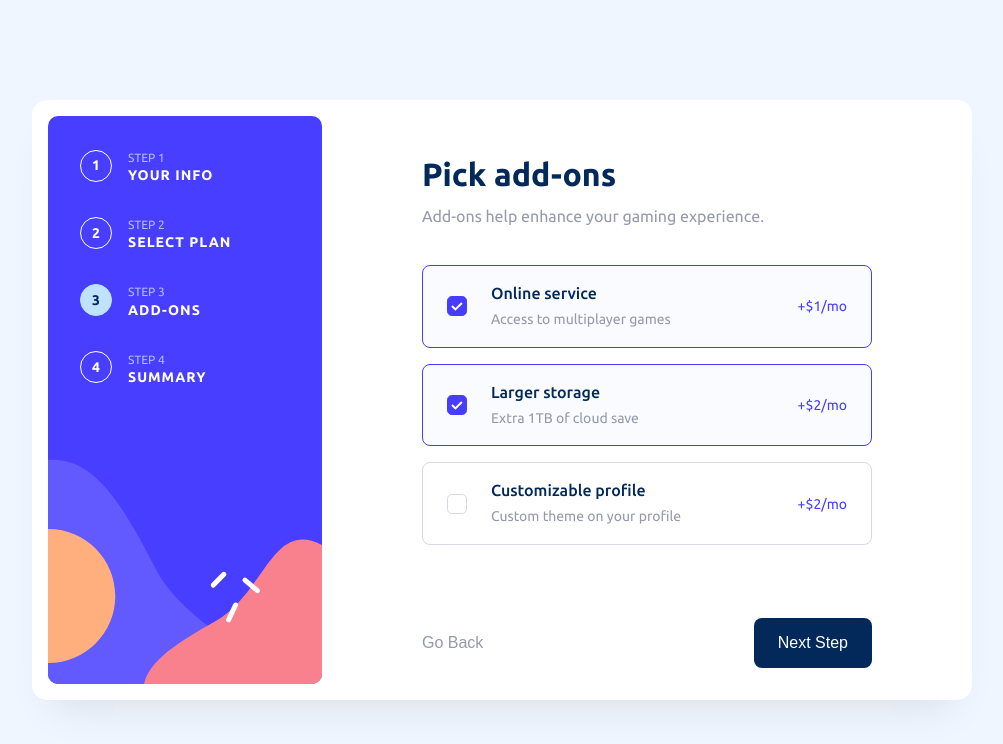
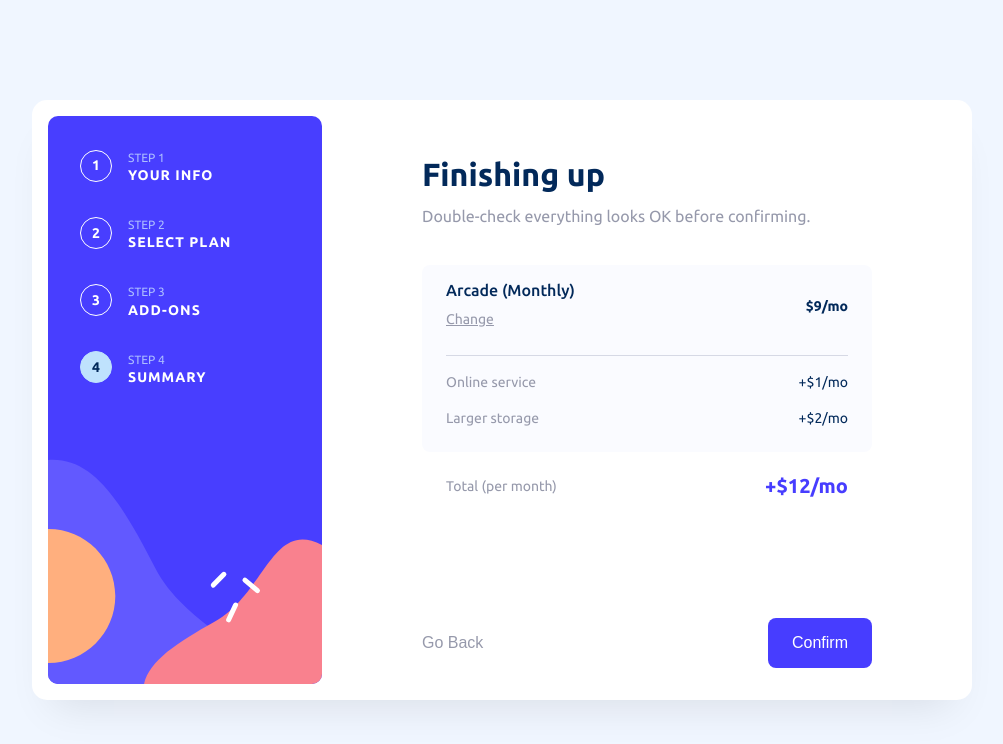
Before and after one commit to Anton-Vlad/multi-step-form-main, a Vue app: page / in a window 1280 px wide. Shown: the top 744 px of the page, without its empty margins (138-1141 px from the left). Built offline with nearby package versions, Linux system fonts and the light colour scheme.

Commit message:
Step 4 - done 100%

```diff
--- a/src/assets/main.css
+++ b/src/assets/main.css
@@ -6,6 +6,7 @@
 @import './scss/steps.scss';
 @import './scss/plans.scss';
 @import './scss/addons.scss';
+@import './scss/preview.scss';
 
 #app {
   margin: 0 auto;
@@ -24,6 +25,15 @@ h1 {
   color: var(--marine-blue);
 }
 
+h3 {
+  font-size: 0.875rem;
+  font-style: normal;
+  font-weight: 500;
+  line-height: normal;
+  margin-bottom: 7px;
+  color: var(--color-heading);
+}
+
 .error-text {
   color: var(--strawberry-red);
   font-size: 0.875rem;
@@ -32,11 +42,20 @@ h1 {
   line-height: normal;
 }
 
+.app-link {
+  font-size: 0.875rem;
+  font-style: normal;
+  font-weight: 400;
+  line-height: 1.25rem;
+  text-decoration-line: underline;
+  color: var(--color-text);
+  transition: 0.2s color ease-in-out;
+}
 
 
 @media (hover: hover) {
   a:hover {
-    background-color: hsla(160, 100%, 37%, 0.2);
+    color: var(--purplish-blue);
   }
 }
 
@@ -52,4 +71,8 @@ h1 {
     margin: 0 0 0.69rem 0;
     font-size: 2rem;
   }
+
+  h3 {
+    font-size: 1rem;
+  }
 }
--- a/src/assets/scss/addons.scss
+++ b/src/assets/scss/addons.scss
@@ -55,12 +55,7 @@
         }
 
         .addon__name {
-            font-size: 1rem;
-            font-style: normal;
-            font-weight: 500;
-            line-height: normal;
             margin-bottom: 3px;
-            color: var(--color-heading);
         }
 
         .addon__description {
--- a/src/assets/scss/plans.scss
+++ b/src/assets/scss/plans.scss
@@ -29,15 +29,6 @@
         .plan__icon {
             display: flex;
             height: 2.5rem;
-        }
-
-        .plan__title {
-            font-size: 1rem;
-            font-style: normal;
-            font-weight: 500;
-            line-height: normal;
-            margin-bottom: 7px;
-            color: var(--color-heading);
         }
 
         .plan__price {
--- /dev/null
+++ b/src/assets/scss/preview.scss
@@ -0,0 +1,91 @@
+.preview-plan {
+    padding: 1rem;
+    border-radius: 0.5rem;
+    background-color: var(--alabaster);
+
+    .preview-plan__item {
+        display: flex;
+        justify-content: space-between;
+        align-items: center;
+        padding-top: 0.75rem;
+
+        &.preview-plan-selected {
+            padding-top: 0;
+            padding-bottom: 0.75rem;
+            border-bottom: 1px solid var(--color-border);
+
+            .preview-plan__item-price {
+                font-weight: 700;
+            }
+        }
+
+        .preview-plan__item-title {
+            span {
+                text-transform: capitalize;
+                font: inherit
+            }
+        }
+
+        .preview-plan__item-text {
+            font-size: 0.875rem;
+            font-style: normal;
+            font-weight: 400;
+            line-height: 1.25rem;
+            color: var(--color-text);
+        }
+
+        .preview-plan__item-price {
+            text-align: right;
+            font-size: 0.875rem;
+            font-style: normal;
+            font-weight: 400;
+            line-height: 1.25rem;
+            color: var(--marine-blue);
+        }
+    }
+}
+
+.preview-total {
+    display: flex;
+    justify-content: space-between;
+    align-items: center;
+    padding: 1rem;
+
+    .preview-total__text {
+        font-size: 0.875rem;
+        font-style: normal;
+        font-weight: 400;
+        line-height: 1.25rem;
+        color: var(--color-text);
+    }
+
+    .preview-total__price {
+        font-size: 1rem;
+        font-style: normal;
+        font-weight: 700;
+        line-height: 1.25rem;
+        color: var(--purplish-blue);
+    }
+}
+
+@media (min-width: 1024px) {
+    .preview-plan {
+        padding: 1rem 1.5rem 1.5rem;
+
+        .preview-plan__item {
+            padding-top: 1rem;
+
+            &.preview-plan-selected {
+                padding-bottom: 1.5rem;
+            }
+        }
+    }
+
+    .preview-total {
+        padding: 1.5rem;
+
+        .preview-total__price {
+            font-size: 1.25rem;
+        }
+    }
+}
--- a/src/components/StepFour.vue
+++ b/src/components/StepFour.vue
@@ -1,11 +1,73 @@
 <script setup>
+import { computed } from 'vue'
 import { usePlansStore } from '@/stores/plans';
+import { useAddonsStore } from '@/stores/addons';
 import StepLayout from '@components/StepLayout.vue';
 
+const addonsStore = useAddonsStore();
+const plansStore = usePlansStore();
+
+const selectedAddOns = computed(() => {
+    return Object.keys(addonsStore.tree).filter(x => addonsStore.tree[x].selected);
+});
+const totalAmount = computed(() => {
+    let total = plansStore[plansStore.selectedPlan][`${plansStore.selectedPeriod}Price`];
+
+    selectedAddOns.value.forEach(addOn => {
+        total += addonsStore.tree[addOn][`${plansStore.selectedPeriod}Price`]
+    });
+
+    return total;
+})
 
 </script>
 <template>
     <StepLayout :step="'four'" :title="`Finishing up`" :text="`Double-check everything looks OK before confirming.`">
-        Slot Content
+        <div class="preview-plan">
+            <div class="preview-plan-selected preview-plan__item">
+                <div class="preview-plan__item-content">
+                    <h3 class="preview-plan__item-title">
+                        {{ plansStore[plansStore.selectedPlan].title }} <span>({{ plansStore.selectedPeriod }})</span>
+                    </h3>
+                    <a href="#" class="app-link">
+                        Change
+                    </a>
+                </div>
+                <div class="preview-plan__item-price">
+                    ${{ plansStore[plansStore.selectedPlan][`${plansStore.selectedPeriod}Price`] }}/{{
+                        (plansStore.selectedPeriod
+                            === 'monthly' ? 'mo' :
+                            'yr') }}
+                </div>
+            </div>
+            <div v-for="(item) in selectedAddOns" :key="item + '-selected-addon'" class="preview-plan__item">
+                <div class="preview-plan__item-content">
+                    <p class="preview-plan__item-text">
+                        {{ addonsStore.tree[item].name }}
+                    </p>
+                </div>
+                <div class="preview-plan__item-price">
+                    +${{ addonsStore.tree[item][`${plansStore.selectedPeriod}Price`] }}/{{
+                        (plansStore.selectedPeriod
+                            === 'monthly' ? 'mo' :
+                            'yr') }}
+                </div>
+            </div>
+        </div>
+
+        <div class="preview-total">
+            <p class="preview-total__text">
+                Total (per {{
+                    (plansStore.selectedPeriod
+                        === 'monthly' ? 'month' :
+                        'year') }})
+            </p>
+            <div class="preview-total__price">
+                +${{ totalAmount }}/{{
+                    (plansStore.selectedPeriod
+                        === 'monthly' ? 'mo' :
+                        'yr') }}
+            </div>
+        </div>
     </StepLayout>
 </template>
--- a/src/stores/steps.js
+++ b/src/stores/steps.js
@@ -4,7 +4,7 @@ import { defineStore } from "pinia";
 export const useStepsStore = defineStore("steps", {
   state: () => {
     return {
-      currentStep: 3,
+      currentStep: 4,
       maxStep: 4,
       currentStepCanSubmit: false,
     };
```
